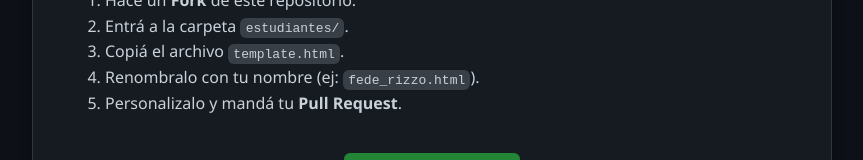
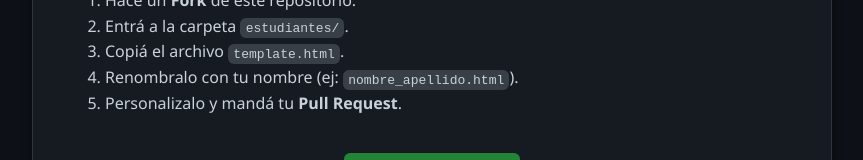
Before and after one commit to Bernard2806/wall-codes, a plain HTML site: page index.html in a window 1280 px wide. Shown: the part 424-584 px from the top of the page, without its empty margins (208-1071 px from the left). Drawn offline with Linux system fonts and the light colour scheme.

Commit message:
Update instructions to rename the template file with a generic format

```diff
--- a/index.html
+++ b/index.html
@@ -21,7 +21,7 @@
                 <li>Hacé un <strong>Fork</strong> de este repositorio.</li>
                 <li>Entrá a la carpeta <code>estudiantes/</code>.</li>
                 <li>Copiá el archivo <code>template.html</code>.</li>
-                <li>Renombralo con tu nombre (ej: <code>fede_rizzo.html</code>).</li>
+                <li>Renombralo con tu nombre (ej: <code>nombre_apellido.html</code>).</li>
                 <li>Personalizalo y mandá tu <strong>Pull Request</strong>.</li>
             </ol>
             <div style="text-align: center; margin-top: 20px;">
```
